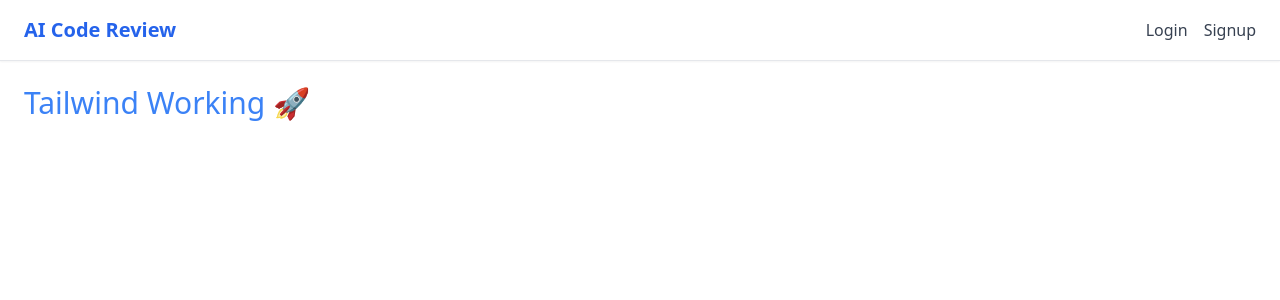
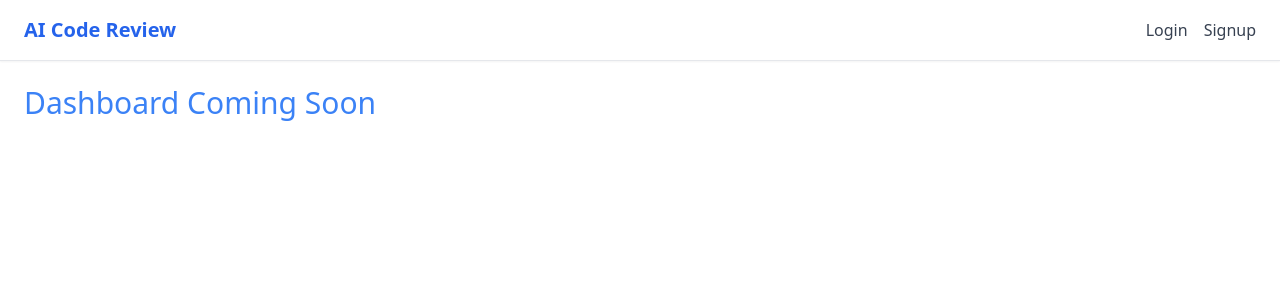
Before and after one commit to sadiya-khan1857/ai-code-review, a React app in the folder frontend/: page / in a window 1280 px wide. Shown: the top 300 px of the page. Built offline with nearby package versions, Linux system fonts and the light colour scheme; the HTML template or start-up script is replaced by a standard one.

Commit message:
Update Home title from dashboard branch

```diff
--- a/frontend/src/pages/Home.jsx
+++ b/frontend/src/pages/Home.jsx
@@ -2,7 +2,7 @@ function Home() {
   return (
     <div className="p-6">
       <h1 className="text-3xl text-blue-500">
-        Tailwind Working 🚀
+        Dashboard Coming Soon
       </h1>
     </div>
   );
```
